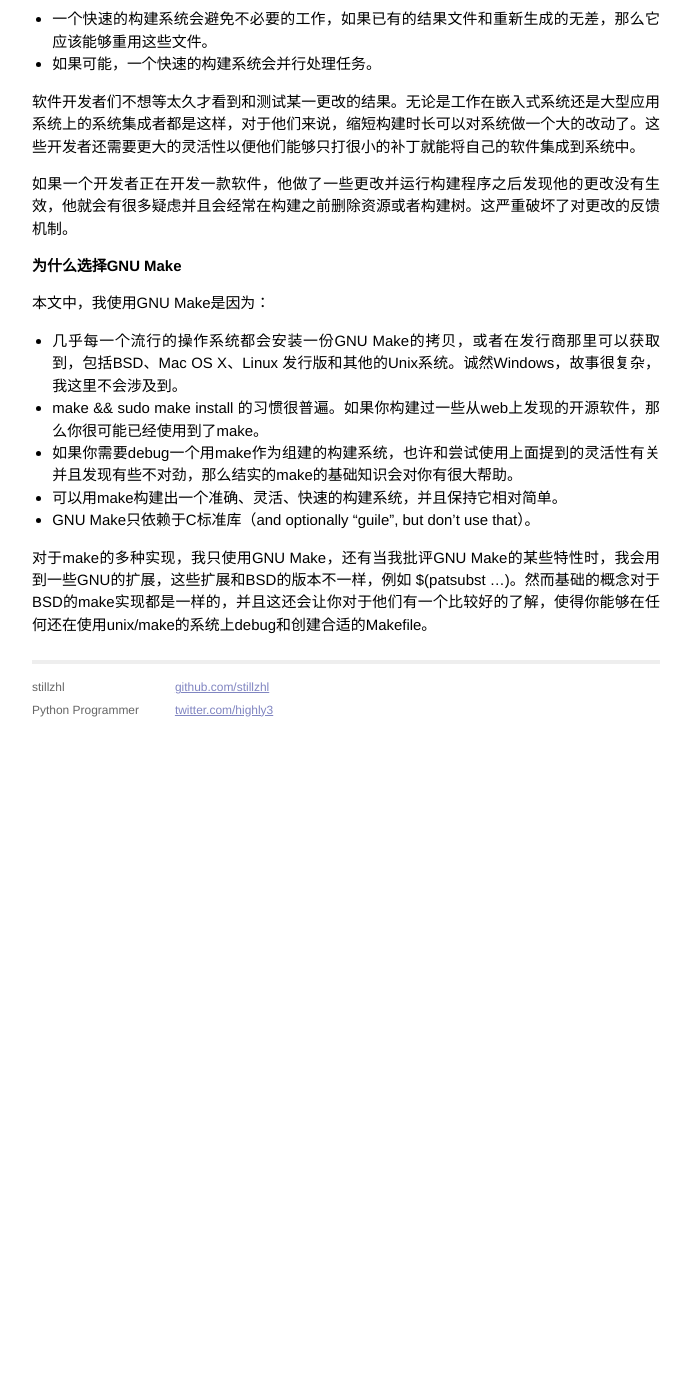
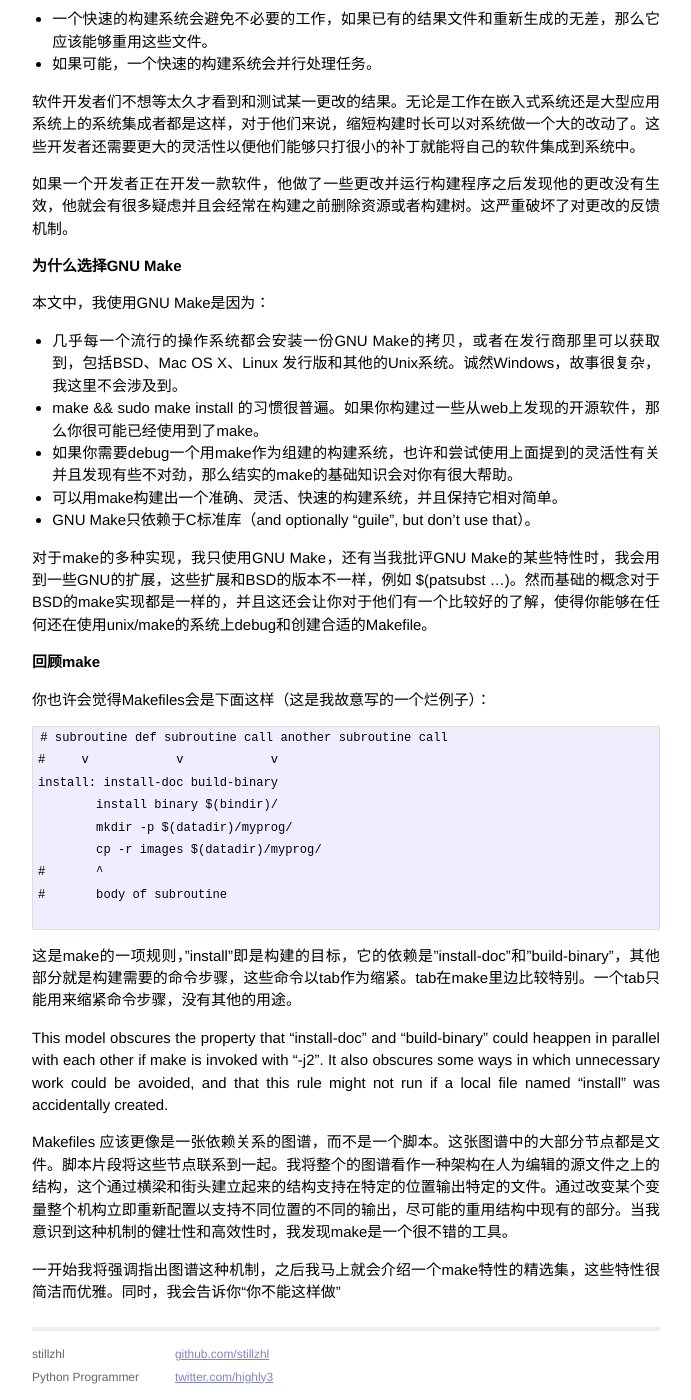
Before and after one commit to stillzhl/stillzhl.github.io, a Jekyll site: the page built from _posts/2015-04-25-translate-make.md, in a window 1280 px wide and 1400 px high, scrolled down 963 px. Shown: the whole window, without its empty margins (294-985 px from the left). Built offline with Jekyll 4.4.1, drawn with Linux system fonts in a browser that asks for light colours; Markdown is read by kramdown in place of the engine named in the settings; before the commit the page ends 1696 px from its top, so only the background shows below that.

Commit message:
add new article

````diff
--- a/_posts/2015-04-25-translate-make.md
+++ b/_posts/2015-04-25-translate-make.md
@@ -47,3 +47,27 @@ title: Make 详解（译文）
 * GNU Make只依赖于C标准库（and optionally "guile", but don't use that）。
 
 对于make的多种实现，我只使用GNU Make，还有当我批评GNU Make的某些特性时，我会用到一些GNU的扩展，这些扩展和BSD的版本不一样，例如 $(patsubst ...)。然而基础的概念对于BSD的make实现都是一样的，并且这还会让你对于他们有一个比较好的了解，使得你能够在任何还在使用unix/make的系统上debug和创建合适的Makefile。
+
+### 回顾make
+你也许会觉得Makefiles会是下面这样（这是我故意写的一个烂例子）：
+
+```
+# subroutine def subroutine call another subroutine call
+#     v            v            v
+install: install-doc build-binary
+	install binary $(bindir)/
+	mkdir -p $(datadir)/myprog/
+	cp -r images $(datadir)/myprog/
+#       ^
+#       body of subroutine
+
+```
+
+
+这是make的一项规则，"install"即是构建的目标，它的依赖是"install-doc"和"build-binary"，其他部分就是构建需要的命令步骤，这些命令以tab作为缩紧。tab在make里边比较特别。一个tab只能用来缩紧命令步骤，没有其他的用途。
+
+This model obscures the property that "install-doc" and "build-binary" could heappen in parallel with each other if make is invoked with "-j2". It also obscures some ways in which unnecessary work could be avoided, and that this rule might not run if a local file named "install" was accidentally created.
+
+Makefiles 应该更像是一张依赖关系的图谱，而不是一个脚本。这张图谱中的大部分节点都是文件。脚本片段将这些节点联系到一起。我将整个的图谱看作一种架构在人为编辑的源文件之上的结构，这个通过横梁和街头建立起来的结构支持在特定的位置输出特定的文件。通过改变某个变量整个机构立即重新配置以支持不同位置的不同的输出，尽可能的重用结构中现有的部分。当我意识到这种机制的健壮性和高效性时，我发现make是一个很不错的工具。
+
+一开始我将强调指出图谱这种机制，之后我马上就会介绍一个make特性的精选集，这些特性很简洁而优雅。同时，我会告诉你“你不能这样做”
````
Also changed, not shown: _posts/2015-05-18-pip-chinese-sample.md (added, +11 -0 lines).
